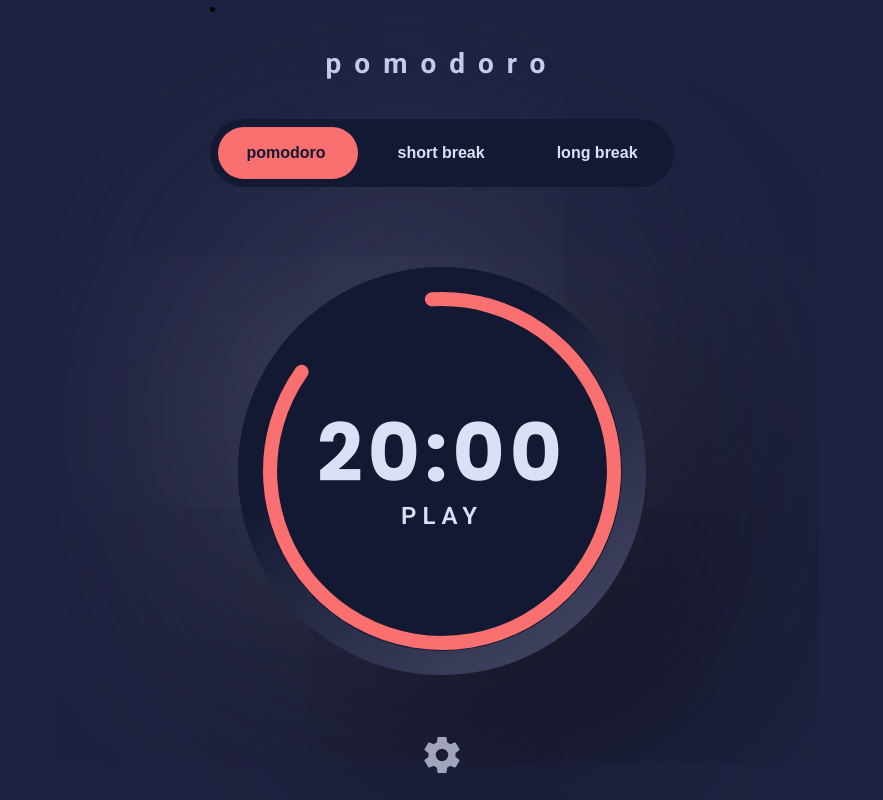
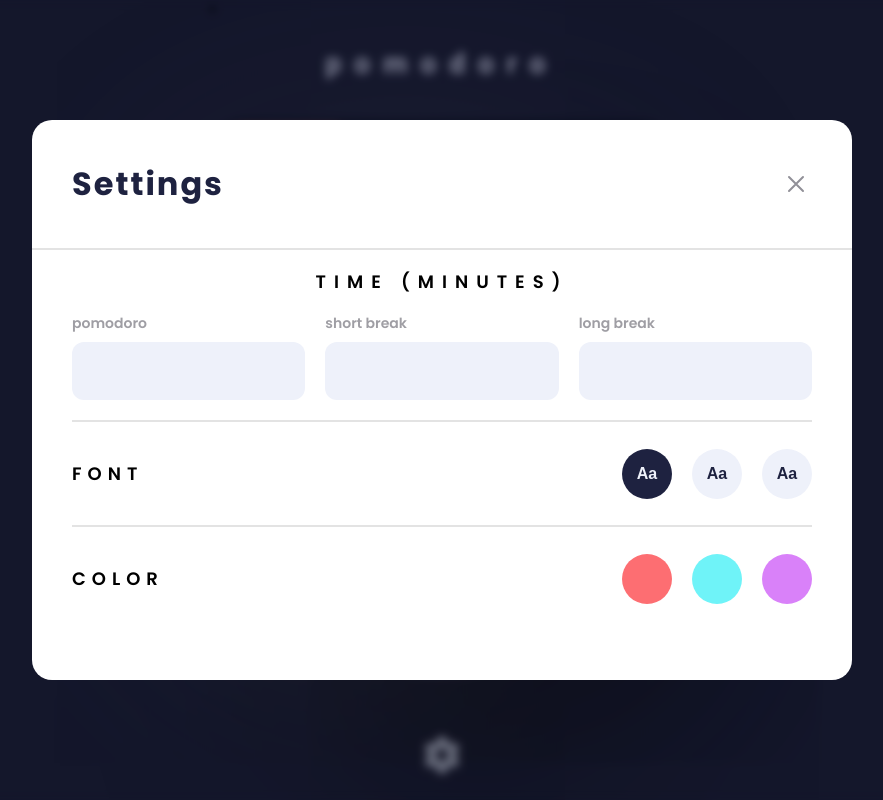
Before and after one commit to jvs-dev/Pomodoro-app-Frontend-mentor, a plain HTML site: page index.html in a window 1280 px wide. Shown: the whole page, without its empty margins (198-1081 px from the left). Drawn offline with nearby package versions, Linux system fonts and the light colour scheme.

Commit message:
commit 2

```diff
--- a/index.html
+++ b/index.html
@@ -17,6 +17,47 @@
 </head>
 
 <body>
+    <div class="settingsDiv">
+        <div class="settingsDiv__container">
+            <div class="settings__div--1">
+                <h2 class="settings__title">Settings</h2>
+                <button type="button" class="settings__icon"><ion-icon name="close-outline"></ion-icon></button>
+            </div>
+            <p class="settings__text--1">TIME (MINUTES)</p>
+            <div class="settings__div--2">
+                <label class="settings__inputGroup" for="pomodoroSetTime">
+                    pomodoro
+                    <input type="number" name="pomodoroSetTime" id="pomodoroSetTime">
+                </label>
+                <label class="settings__inputGroup" for="shortbreakSetTime">
+                    short break
+                    <input type="number" name="shortbreakSetTime" id="shortbreakSetTime">
+                </label>
+                <label class="settings__inputGroup" for="longBreakSetTime">
+                    long break
+                    <input type="number" name="longBreakSetTime" id="longBreakSetTime">
+                </label>
+            </div>
+            <div class="settings__line"></div>
+            <div class="settings__div--2">
+                <p class="settings__text--2">FONT</p>
+                <div class="settings__div--3">
+                    <button class="settingsSetFont active" type="button">Aa</button>
+                    <button class="settingsSetFont" type="button">Aa</button>
+                    <button class="settingsSetFont" type="button">Aa</button>
+                </div>
+            </div>
+            <div class="settings__line"></div>
+            <div class="settings__div--2">
+                <p class="settings__text--2">COLOR</p>
+                <div class="settings__div--3">
+                    <button class="settingsSetColor active" style="background: #FD6E72;" type="button"></button>
+                    <button class="settingsSetColor" style="background: #6FF3F8;" type="button"></button>
+                    <button class="settingsSetColor" style="background: #D981F9;" type="button"></button>
+                </div>
+            </div>
+        </div>
+    </div>
     <header class="header">
         <h1 class="header__title">Pomodoro</h1>
         <div class="header__div">
--- a/styles/base.css
+++ b/styles/base.css
@@ -5,6 +5,8 @@
     --shadow: #494C6A;
     --white-text: #D9E0F7;
     --title-color: #CFD3F1;
+    --white: #fff;
+    --gray: #E3E3E3;
 }
 
 body {
--- a/styles/pages/index.css
+++ b/styles/pages/index.css
@@ -104,3 +104,165 @@
     padding: 0px;
     margin: 20px 0px 0px 0px;
 }
+
+.settingsDiv {
+    position: fixed;
+    display: flex;
+    align-items: center;
+    justify-content: center;
+    left: 0;
+    top: 0;
+    width: 100vw;
+    height: 100vh;
+    background: #00000052;
+    backdrop-filter: blur(5px);
+    z-index: 5;
+    transition: 0.3s ease;
+}
+
+.settingsDiv__container {
+    display: flex;
+    flex-direction: column;
+    align-items: center;
+    justify-content: flex-start;
+    background: var(--white);
+    padding: 40px 0px 70px 0px;
+    width: calc(100% - 20px);
+    height: auto;
+    max-height: 550px;
+    max-width: 820px;
+    border-radius: 20px;
+}
+
+.settings__div--1 {
+    display: flex;
+    align-items: center;
+    justify-content: space-between;
+    width: 100%;
+    border-bottom: solid 2px var(--gray);
+    padding: 0px 40px 40px 40px;
+    box-sizing: border-box;
+}
+
+.settings__title {
+    font-family: "Poppins", sans-serif;
+    font-size: 2em;
+    color: var(--background);
+    font-weight: 700;
+    letter-spacing: 2px;
+    margin: 0px;
+}
+
+.settings__icon {
+    display: flex;
+    align-items: center;
+    justify-content: center;
+    padding: 0px;
+    background: transparent;
+    color: #919098;
+    border: 0px;
+    outline-width: 0px;
+    cursor: pointer;
+    font-size: 32px;
+}
+
+.settings__text--1 {
+    font-family: "Poppins", sans-serif;
+    font-size: 18px;
+    font-weight: 600;
+    letter-spacing: 8px;
+    padding: 0px 40px;
+}
+
+.settings__div--2 {
+    display: flex;
+    align-items: center;
+    justify-content: space-between;
+    align-items: center;
+    width: 100%;
+    padding: 0px 40px;
+    box-sizing: border-box;
+    gap: 20px;
+}
+
+.settings__inputGroup {
+    font-family: "Poppins", sans-serif;
+    font-size: 14px;
+    font-weight: 600;
+    color: #9F9EA4;
+    display: flex;
+    flex-direction: column;
+    align-items: flex-start;
+    justify-content: center;
+    gap: 8px;
+}
+
+.settings__inputGroup input {
+    background: #EEF1FA;
+    font-family: "Poppins", sans-serif;
+    font-size: 20px;
+    font-weight: 700;
+    color: var(--background);
+    border: 0px;
+    outline-width: 0px;
+    min-width: 0px;
+    width: 100%;
+    padding: 14px 22px;
+    box-sizing: border-box;
+    border-radius: 12px;
+}
+
+.settings__line {
+    width: calc(100% - 80px);
+    background: var(--gray);
+    height: 2px;
+    margin: 20px 0px;
+}
+
+.settings__text--2 {
+    font-family: "Poppins", sans-serif;
+    font-size: 18px;
+    font-weight: 600;
+    letter-spacing: 6px;
+}
+
+.settings__div--3 {
+    display: flex;
+    align-items: center;
+    justify-content: center;
+    box-sizing: border-box;
+    gap: 20px;
+
+}
+
+.settingsSetFont {
+    font-size: 16px;
+    font-weight: 600;
+    color: var(--background);
+    text-align: center;
+    border-radius: 100%;
+    height: 50px;
+    width: 50px;
+    border: 0px;
+    outline-width: 0px;
+    background: #EEF1FA;
+    cursor: pointer;
+}
+
+.settingsSetFont.active {
+    color: #EEF1FA;
+    background: var(--background);
+}
+
+.settingsSetColor {
+    font-size: 16px;
+    font-weight: 600;
+    color: var(--background);
+    text-align: center;
+    border-radius: 100%;
+    height: 50px;
+    width: 50px;
+    border: 0px;
+    outline-width: 0px;
+    cursor: pointer;
+}
```
